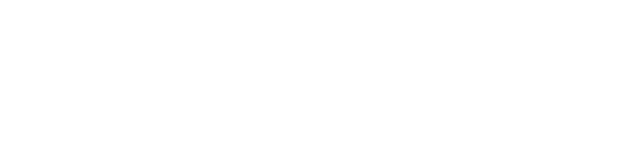
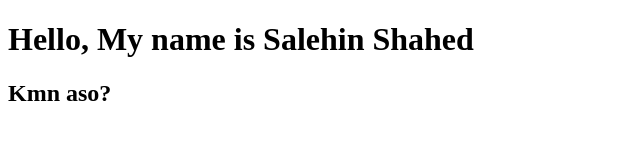
Before and after one commit to salehin7100/my-second-repo, a plain HTML site: page index.html in a window 1280 px wide. Shown: the whole page, without its empty margins (0-640 px from the left). Drawn offline with Linux system fonts and the light colour scheme.

Commit message:
second commit

```diff
--- a/index.html
+++ b/index.html
@@ -8,5 +8,8 @@
 </head>
 <body>
 
+    <h1>Hello, My name is Salehin Shahed</h1>
+    <h2>Kmn aso?</h2>
+
 </body>
 </html>
```
